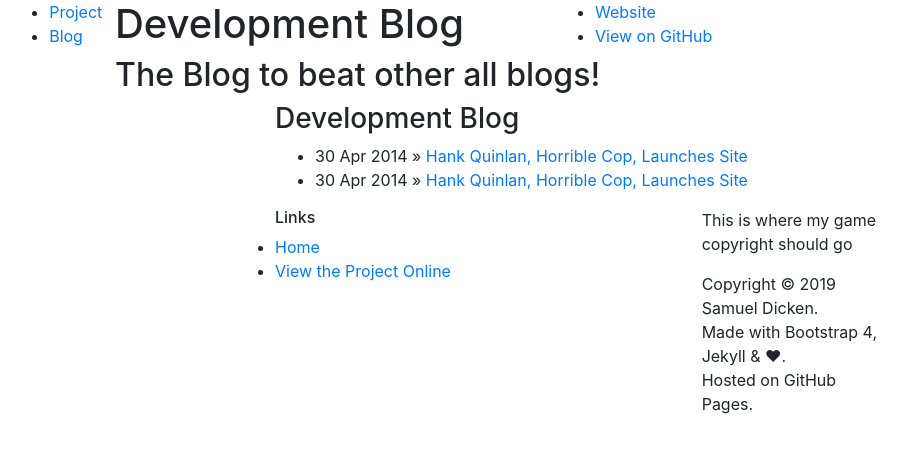
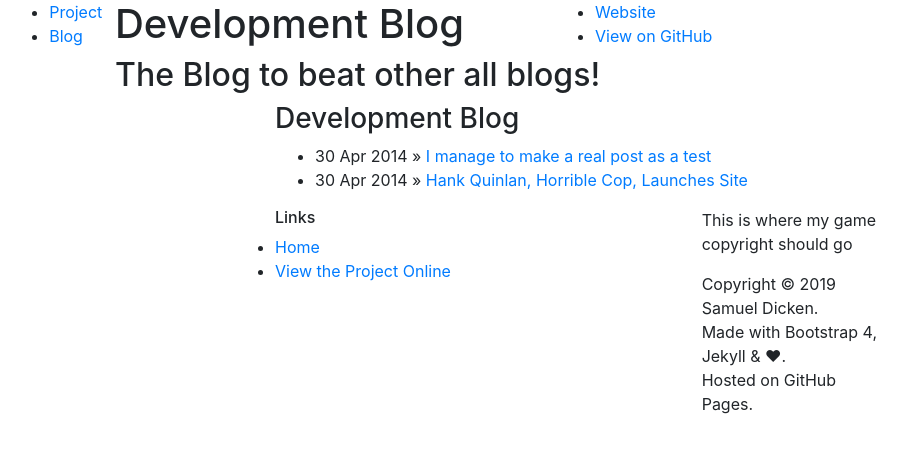
Before and after one commit to ProfessorDudley/FinalYearProject, a Jekyll site: the page built from blog/index.html, in a window 1280 px wide. Shown: the top 453 px of the page, without its empty margins (60-967 px from the left). Built offline with Jekyll 4.4.1, drawn with Linux system fonts in a browser that asks for light colours; nearby versions of some CDN libraries.

Commit message:
Update 2019-02-01-made-a-txest-file.md

```diff
--- a/_posts/2019-02-01-made-a-txest-file.md
+++ b/_posts/2019-02-01-made-a-txest-file.md
@@ -1,6 +1,6 @@
 ---
 layout: post
-title: "Hank Quinlan, Horrible Cop, Launches Site"
+title: "I manage to make a real post as a test"
 date: 2014-04-30
 ---
 
```
